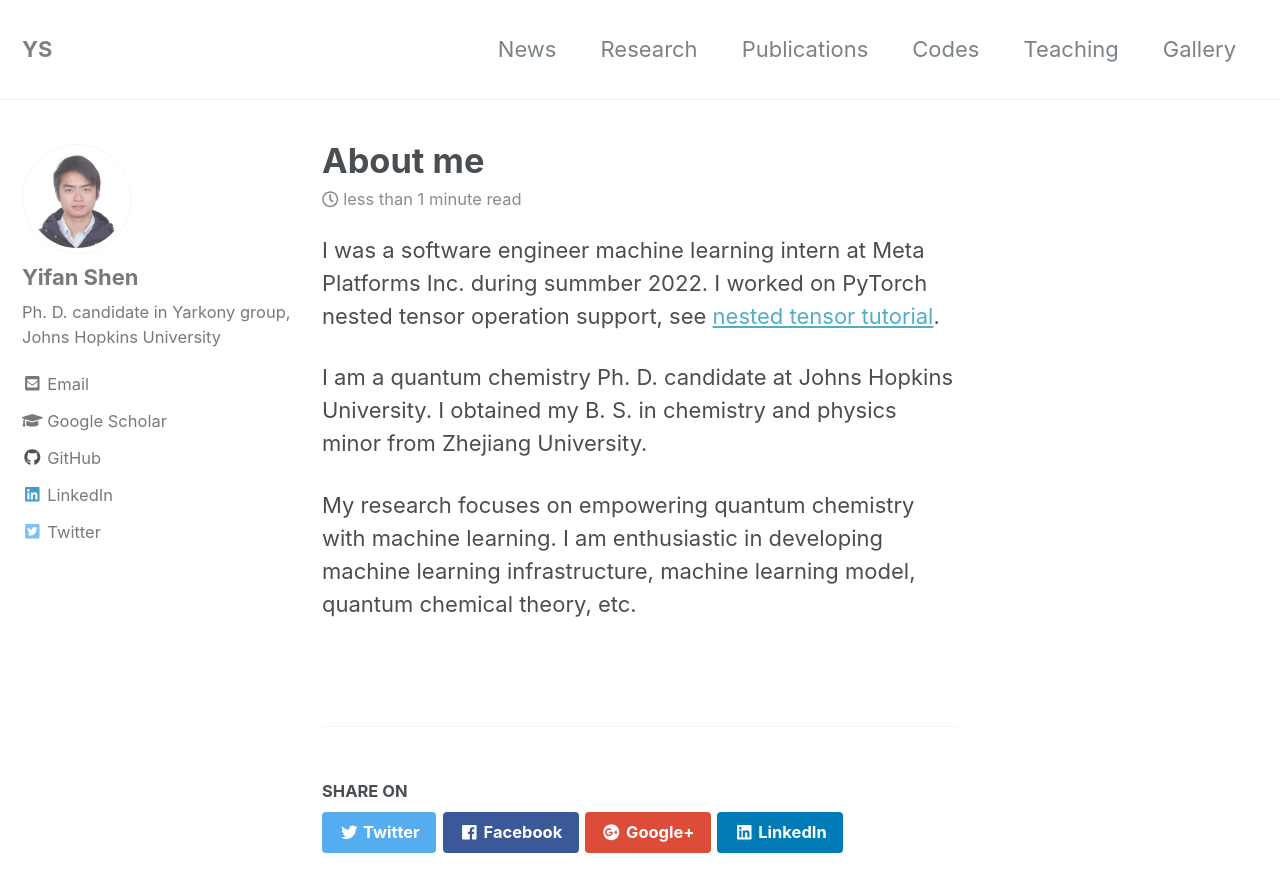
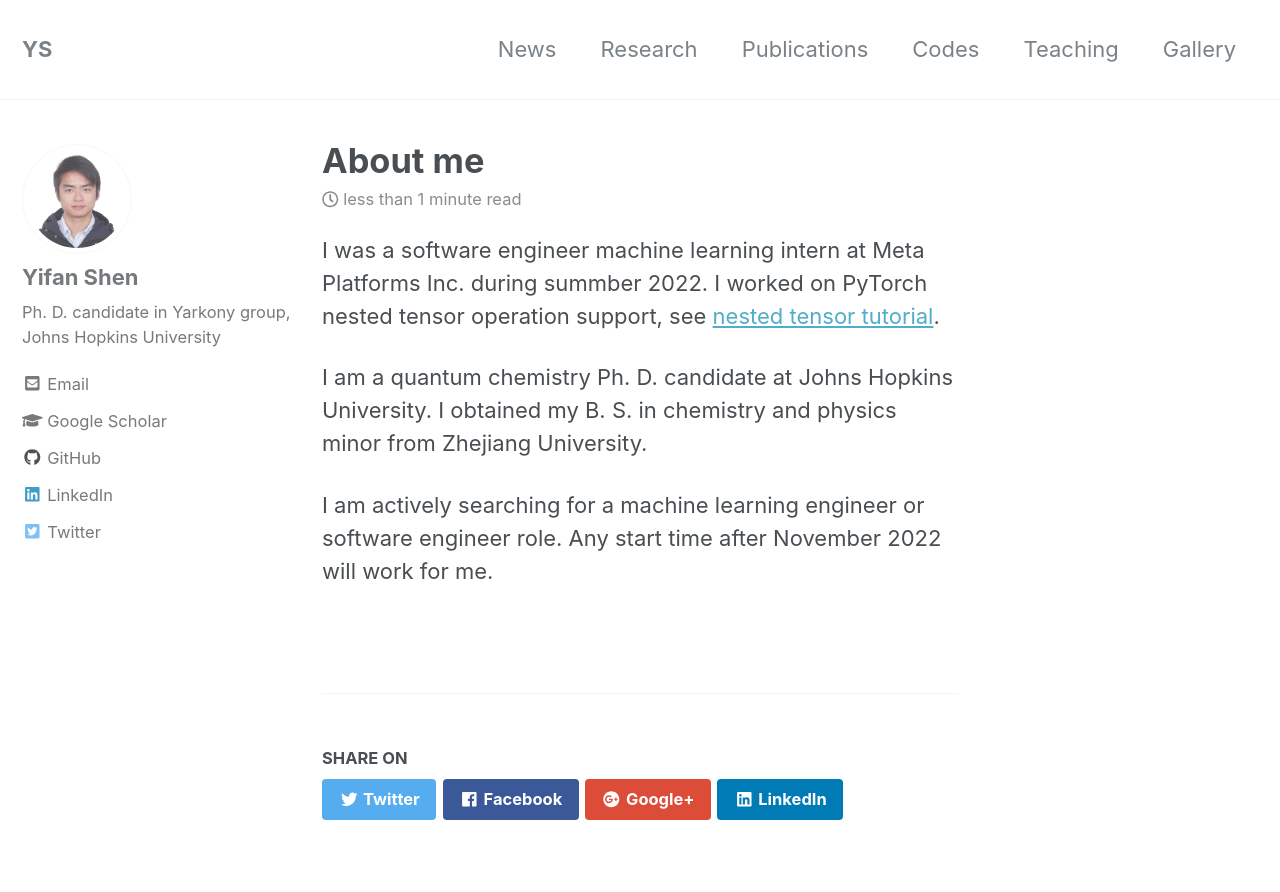
Before and after one commit to YifanShenSZ/YifanShenSZ.github.io, a Jekyll site: the page built from _pages/about.md, in a window 1280 px wide and 900 px high. Shown: the top 892 px of the window. Built offline with Jekyll 4.4.1, drawn with Linux system fonts in a browser that asks for light colours; nearby versions of some CDN libraries.

Commit message:
Update about.md
open to work after November 2022

```diff
--- a/_pages/about.md
+++ b/_pages/about.md
@@ -12,4 +12,4 @@ I was a software engineer machine learning intern at Meta Platforms Inc. during
 
 I am a quantum chemistry Ph. D. candidate at Johns Hopkins University. I obtained my B. S. in chemistry and physics minor from Zhejiang University.
 
-My research focuses on empowering quantum chemistry with machine learning. I am enthusiastic in developing machine learning infrastructure, machine learning model, quantum chemical theory, etc.
+I am actively searching for a machine learning engineer or software engineer role. Any start time after November 2022 will work for me.
```
